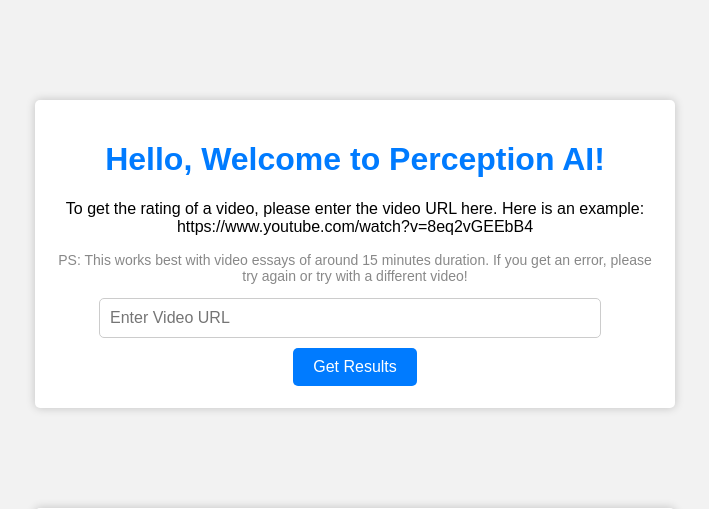
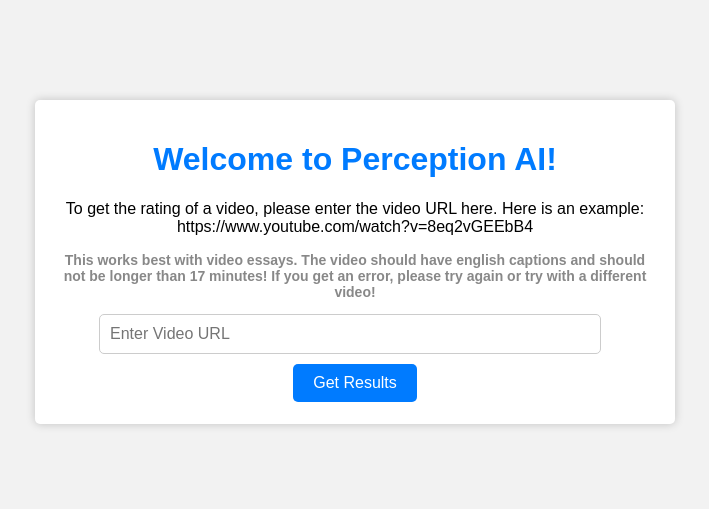
Before and after one commit to jeetmehta13/Perception-AI, a Flask app: page / in a window 1280 px wide. Shown: the top 509 px of the page, without its empty margins (285-994 px from the left). Run offline with Flask 3, Linux system fonts and the light colour scheme; parts of the project's set-up code (start-up, migrations or seed data) failed here and were passed over.

Commit message:
changed ui, added short youtube link support

```diff
--- a/app.py
+++ b/app.py
@@ -40,30 +40,18 @@ app = Flask(__name__)
 with open('config.json') as config_file:
   config = json.load(config_file)
 
+openai.api_key = config["gpt_api_key"]
+openai.api_type = "azure"
+openai.api_base = config["gpt_api_base"]
+openai.api_version = "2023-05-15"
+
 def get_embeddings(text: str):
-    url = "https://api.openai.com/v1/embeddings"
-    api_key = config["embedding_key"]
+    response = openai.Embedding.create(
+        input=text,
+        engine="Perception-AI-embeddings"
+    )
 
-    # Define the request headers
-    headers = {
-        "Content-Type": "application/json",
-        "Authorization": f"Bearer {api_key}"
-    }
-
-    # Define the request payload as a dictionary
-    payload = {
-        "input": text,
-        "model": "text-embedding-ada-002"
-    }
-    response = requests.post(url, json=payload, headers=headers)
-
-    # Check if the request was successful
-    if response.status_code == 200:
-        embedding_data = response.json()
-        embedding = embedding_data["data"][0]["embedding"]
-    else:
-        print("Error:", response.status_code, response.text)
-        raise Exception("Request failed with status code: %d" % (response.status_code))
+    embedding = response["data"][0]["embedding"]
 
     return embedding
 
@@ -196,10 +184,11 @@ def normalise_rating(generated_rating, related_videos):
     z_score = (generated_rating - mean_ratio) / std_deviation
     rating = (z_score * 5) + 5
     rating = max(0, min(10, rating))
-    print(type(rating))
+
     if type(rating) is int:
       rating = round(float(rating), 2)
     else: rating = round(float(rating.item()), 2)
+
     return rating
 
 def get_suggestions_and_violations(user_video, related_videos):
@@ -210,11 +199,6 @@ def get_suggestions_and_violations(user_video, related_videos):
   user_prompt += "{" + user_video + "}"
   for video in related_videos:
     system_prompt += "{" + generate_concatenated_details(video) + "}"
-
-  openai.api_key = config["gpt_api_key"]
-  openai.api_type = "azure"
-  openai.api_base = config["gpt_api_base"]
-  openai.api_version = "2023-05-15"
 
   response = openai.ChatCompletion.create(
       engine="Perception-AI-deployment",
@@ -251,7 +235,15 @@ def process_data():
         print(f'Processing video {input_video}')
         # Call a function in another_file.py to process the input data
         parsed_url = urlparse(input_video)
-        video_id = parse_qs(parsed_url.query).get('v')[0]
+        video_id = parse_qs(parsed_url.query).get('v')
+
+        if not video_id:
+          route = urlparse(input_video).path
+          path_sections = route.split('/')
+          video_id = path_sections[1]
+        else:
+          video_id = video_id[0]
+
         video_rating = 0
 
         if video_id == "8eq2vGEEbB4":
--- a/templates/home.html
+++ b/templates/home.html
@@ -62,9 +62,9 @@
 
 <body>
   <div class="container">
-    <h1>Hello, Welcome to Perception AI!</h1>
+    <h1>Welcome to Perception AI!</h1>
     <p>To get the rating of a video, please enter the video URL here. Here is an example:<br>https://www.youtube.com/watch?v=8eq2vGEEbB4</p>
-    <p style="font-size: 14px; color: #888;">PS: This works best with video essays of around 15 minutes duration. If you get an error, please try again or try with a different video!</p>
+    <p style="font-size: 14px; color: #888; font-weight: 900;">This works best with video essays. The video should have english captions and should not be longer than 17 minutes! If you get an error, please try again or try with a different video!</p>
 
     <form action="/video" method="get">
       <input type="text" name="video" placeholder="Enter Video URL">
```
